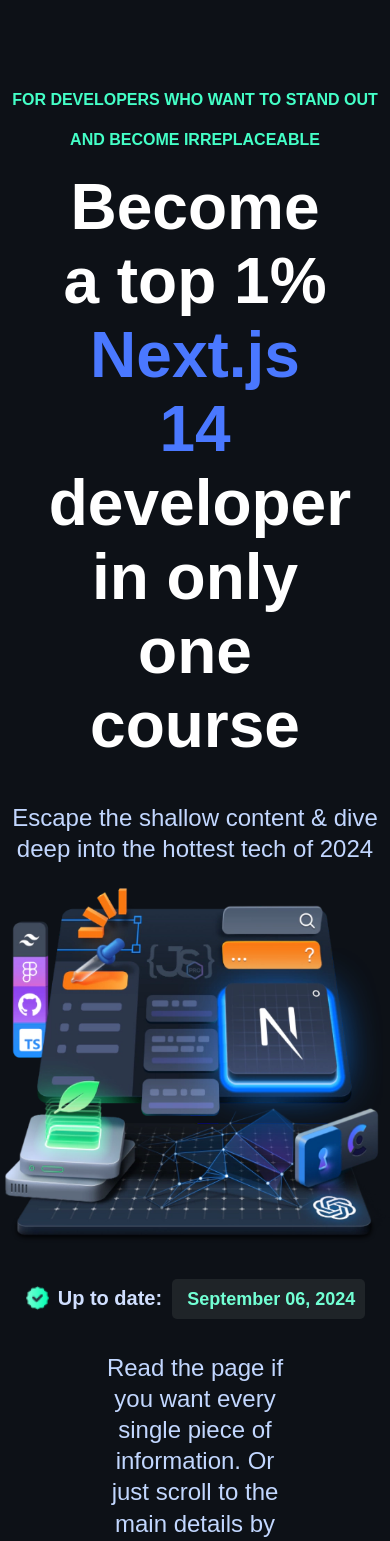
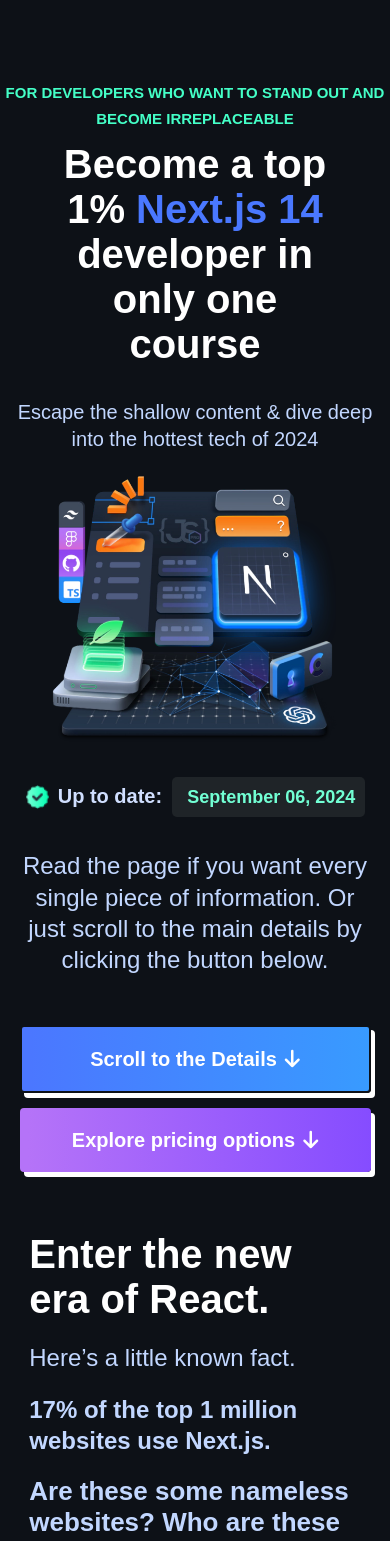
Before and after one commit to shaukatjassme/next-mastery, a Next.js app: page / in a window 390 px wide. Shown: the top 1541 px of the page. Built offline with nearby package versions, Linux system fonts and the light colour scheme.

Commit message:
updated-3

```diff
--- a/pages/index.js
+++ b/pages/index.js
@@ -55,6 +55,7 @@
                         alt="Course image"
                         width={550}
                         height={550}
+                        className='image-1'
                     />
                 </div>
             </div>
@@ -72,7 +73,7 @@
                 Read the page if you want every single piece of information. Or just scroll to the main details by clicking the button below.
             </p>
 
-            <div className="button-row">
+            <div className="button-row scroll-dev">
                 <button className="custom-button-1">
                     Scroll to the Details
                     <i className="fa-solid fa-arrow-down down-arrow-icon"></i>
--- a/styles/globals.css
+++ b/styles/globals.css
@@ -473,3 +473,86 @@
   font-weight: 700;
   margin-top:20px;
 }
+
+/* media-query */
+
+@media screen and (max-width: 576px) {
+  .course-text{
+    font-size: 40px;
+  }
+  .developer-text {
+    font-size: 15px;
+    line-height: 26px;
+}
+.content-text {
+  font-size: 20px;
+  font-weight: 400;
+  line-height: 27.2px;
+  margin-top: 32px;
+  color: #c2d7ff;
+}
+.image-1{
+  width:75%;
+}
+.content-text-2{
+  width: 92%;
+}
+.scroll-dev{
+  display:block;
+}
+.custom-button-1{
+  width: 90%;
+  margin:auto;
+}
+.custom-button-2{
+  width: 90%;
+  margin:auto;
+  margin-top:15px;
+}
+.new-era-dev{
+  width: 85%;
+}
+.react-text{
+  font-size: 40px;
+}
+.react-text-1 {
+  font-size: 18px;
+  font-weight: 700;
+
+}
+.react-text-2 {
+  font-size: 20px;
+}
+.quote-icon{
+  font-size: 45px;
+}
+.custom-convince-text{
+  width: 95%;
+  font-size: 16px;
+}
+.unique-text {
+  font-size: 24px;
+}
+.review-text {
+  font-size: 22px;
+}
+.testimonial-dev {
+  display: block;
+}
+.testimonial-dev-2 {
+  display: block;
+}
+.all-review{
+  width: 70%;
+}
+.testimonial-dev-3 {
+  display: block;
+}
+.learn-dev-1{
+  width: 100%;
+}
+.learn-dev-2{
+  width: 100%;
+  margin-top: 60px;
+}
+}
```
